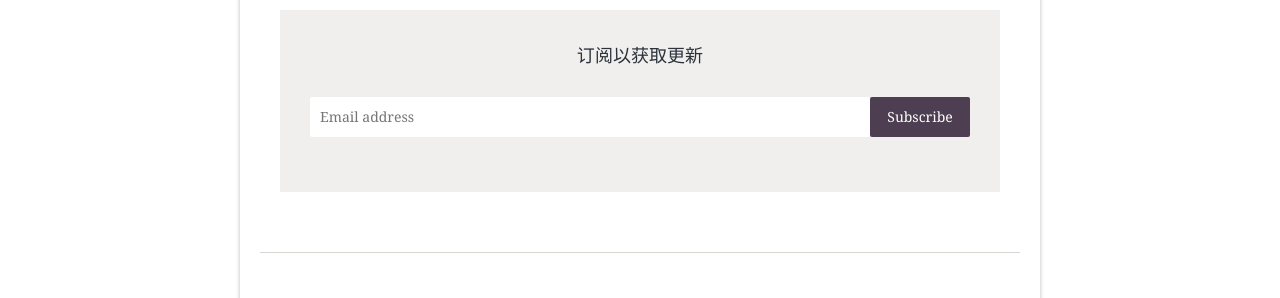
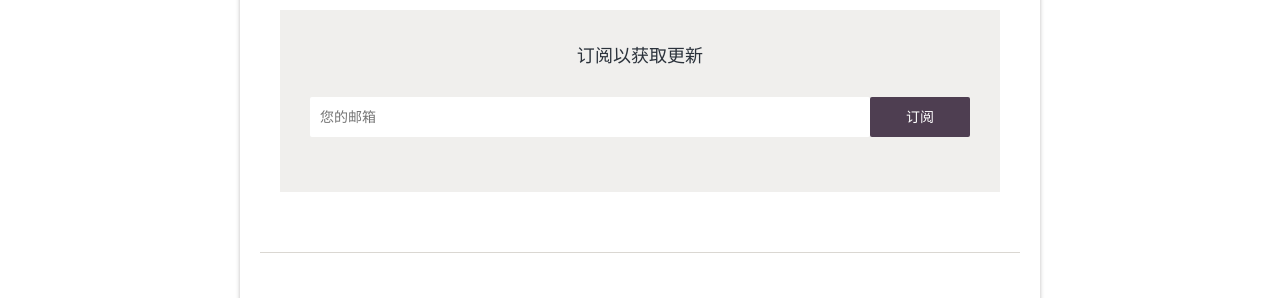
Before and after one commit to stpJing/stpjing.github.io, a Jekyll site: the page built from _posts/2021-04-20-AI-and-intellectual-property.md, in a window 1280 px wide. Shown: the part 5809-6107 px from the top of the page. Built offline with Jekyll 4.4.1, drawn with Linux system fonts in a browser that asks for light colours; some web fonts are replaced; comment, search, counter and statistics services are not loaded.

Commit message:
update subscribe

```diff
--- a/_includes/newsletter.html
+++ b/_includes/newsletter.html
@@ -5,8 +5,8 @@
     <form action="{{ site.mailchimp }}" method="post" id="mc-embedded-subscribe-form" name="mc-embedded-subscribe-form" class="validate" target="_blank" novalidate>
       <label class="screen-reader-text" for="mce-EMAIL">您的邮箱</label>
       <div class="newsletter-box" id="mc_embed_signup_scroll">
-        <input type="email" name="EMAIL" placeholder="Email address" class="email-input" id="mce-EMAIL" required>
-        <input type="submit" value="Subscribe" name="subscribe" class="subscribe-btn" id="mc-embedded-subscribe">
+        <input type="email" name="EMAIL" placeholder="您的邮箱" class="email-input" id="mce-EMAIL" required>
+        <input type="submit" value="订阅" name="subscribe" class="subscribe-btn" id="mc-embedded-subscribe">
       </div>
     </form>
   </div>
```
